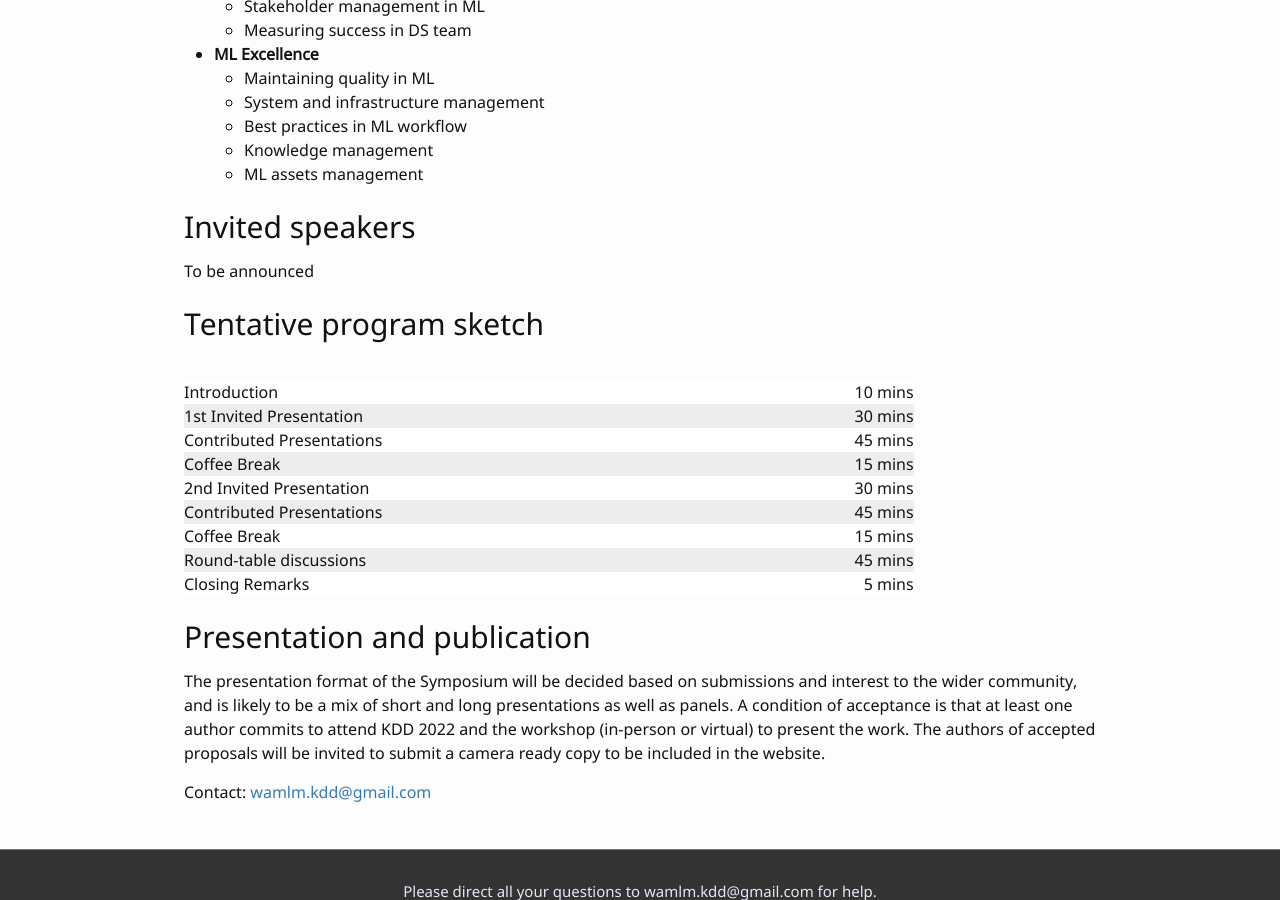
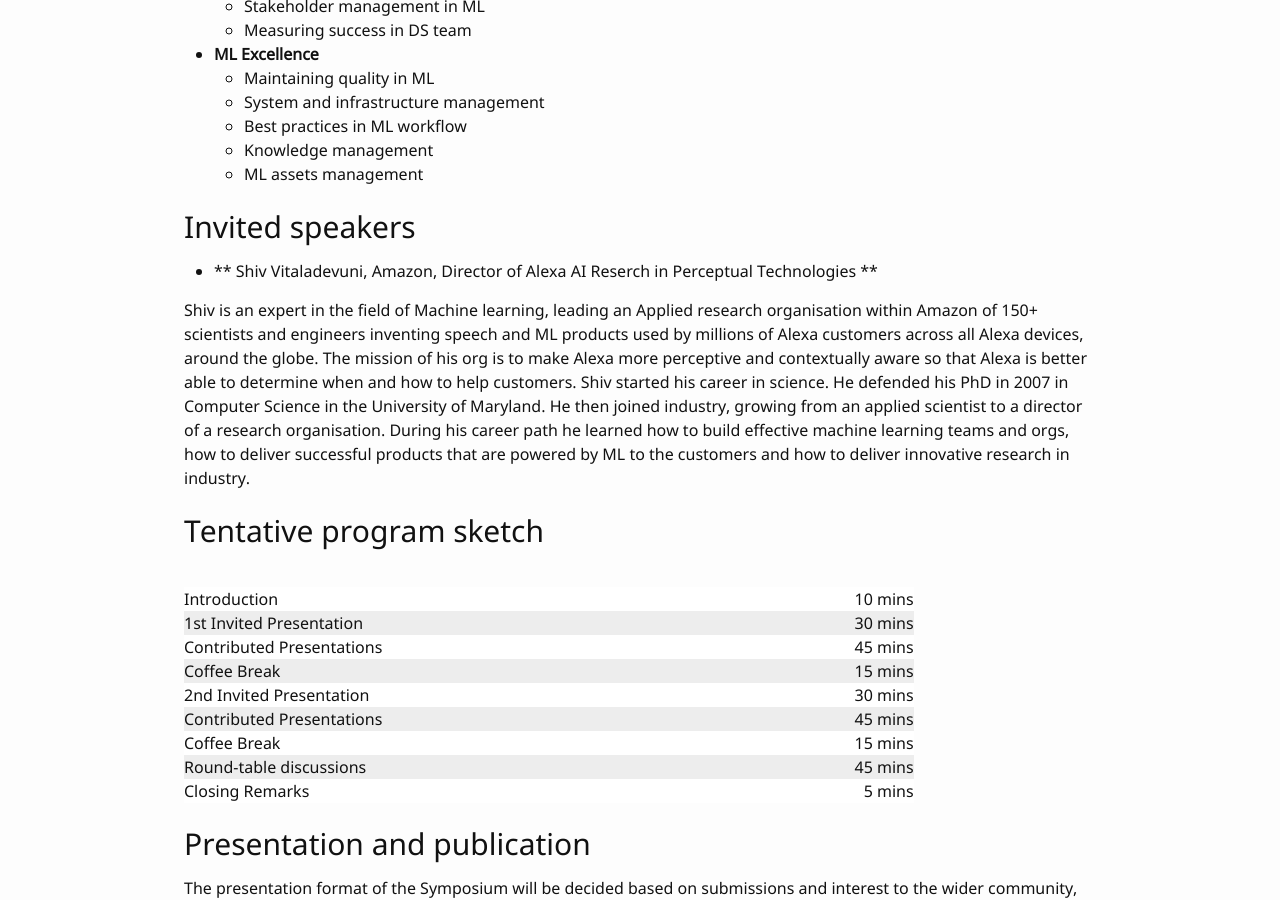
Before and after one commit to wamlm-kdd/wamlm, a Jekyll site: the page built from index.md, in a window 1280 px wide and 900 px high, scrolled down 2120 px. Built offline with Jekyll 4.4.1, drawn with Linux system fonts in a browser that asks for light colours; our own code applies the rules of GitHub Pages for plain Markdown files.

Commit message:
Update index.md

```diff
--- a/index.md
+++ b/index.md
@@ -69,8 +69,10 @@
   - ML assets management
 
 ## Invited speakers
-To be announced
 
+- ** Shiv Vitaladevuni, Amazon, Director of Alexa AI Reserch in Perceptual Technologies **
+
+Shiv is an expert in the field of Machine learning, leading an Applied research organisation within Amazon of 150+ scientists and engineers inventing speech and ML products used by millions of Alexa customers across all Alexa devices, around the globe. The mission of his org is to make Alexa more perceptive and contextually aware so that Alexa is better able to determine when and how to help customers. Shiv started his career in science.  He defended his PhD in 2007 in Computer Science in the University of Maryland. He then joined industry, growing from an applied scientist to a director of a research organisation. During his career path he learned how to build effective machine learning teams and orgs, how to deliver successful products that are powered by ML to the customers and how to deliver innovative research in industry.
 
 
 ## Tentative program sketch
```
